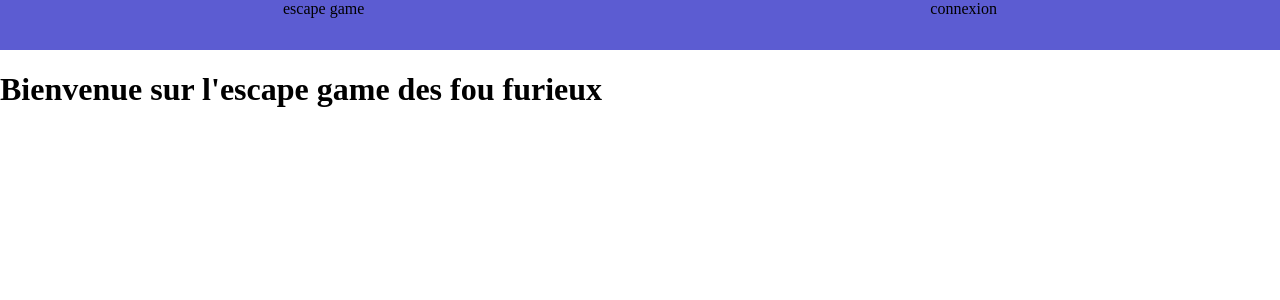
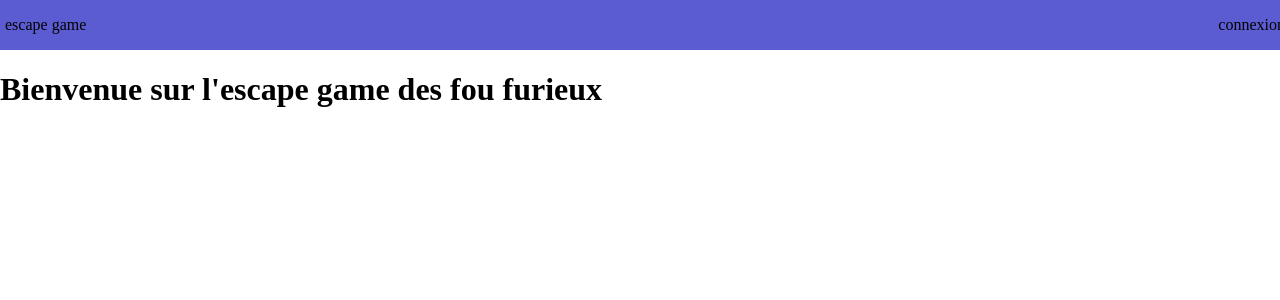
Before and after one commit to thibaud75/escape-game-front, a React (Vite) app: page / in a window 1280 px wide. Shown: the top 300 px of the page. Built offline with nearby package versions, Linux system fonts and the light colour scheme.

Commit message:
space-between

```diff
--- a/src/App.css
+++ b/src/App.css
@@ -3,8 +3,11 @@ body{
 }
 header{
   display: flex;
-  justify-content: space-around;
+  justify-content: space-between;
   width: 100%;
   height: 50px;
   background-color: rgb(92, 92, 210);
+  align-items: center;
+  padding-left: 5px;
+  padding-right: 5px;
 }
```
